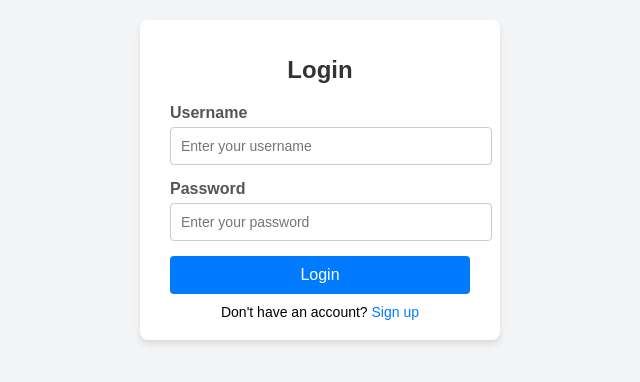
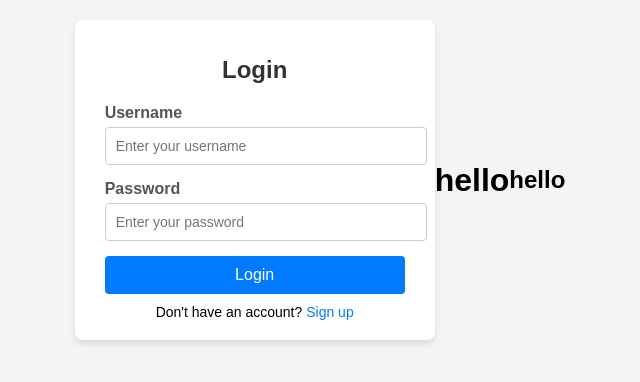
Before and after one commit to Lokeshkiran1/sample, a plain HTML site: page sample.html in a window 1280 px wide. Shown: the part 220-602 px from the top of the page, without its empty margins (320-960 px from the left). Drawn offline with Linux system fonts and the light colour scheme.

Commit message:
hello added

```diff
--- a/sample.html
+++ b/sample.html
@@ -82,5 +82,8 @@
             Don't have an account? <a href="/signup">Sign up</a>
         </div>
     </div>
+
+    <h1>hello</h1>
+    <h2>hello</h2>
 </body>
 </html>
```
